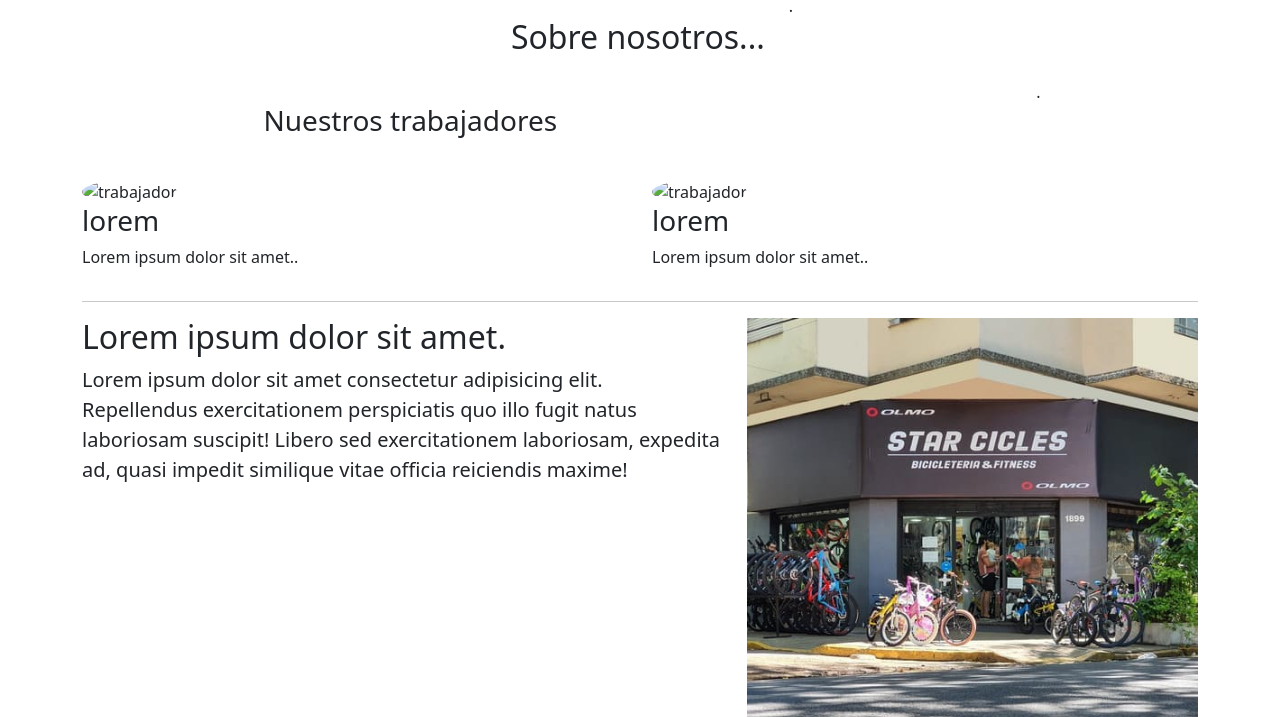
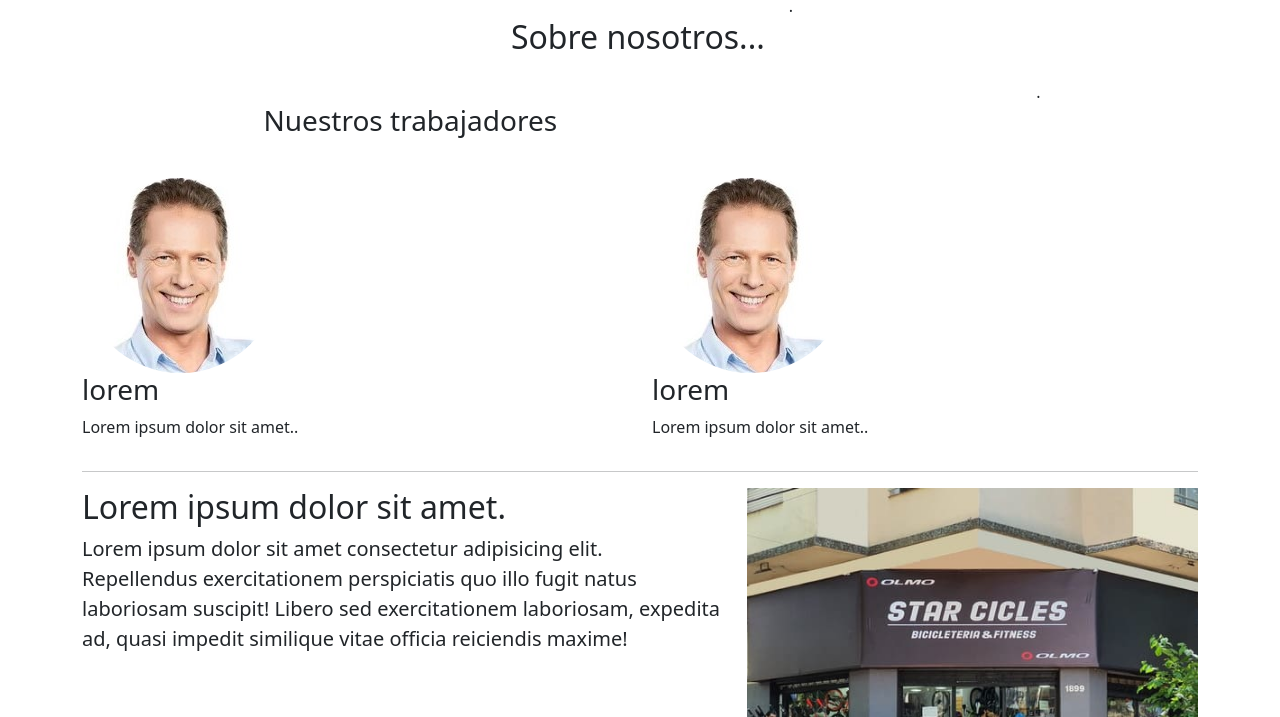
Before and after one commit to aminromero3/Ciclopartes-Romero, a website: page pages/nosotros.html in a window 1280 px wide. Shown: the part 83-800 px from the top of the page. Drawn offline with nearby package versions, Linux system fonts and the light colour scheme.

```diff
--- a/pages/nosotros.html
+++ b/pages/nosotros.html
@@ -56,13 +56,13 @@
                 <div class=" mt-3 ">
                     <div class="row">
                         <div class="col-6">
-                            <img class="img-fluid rounded-circle " src="../assets/trabajador.jpg" alt="trabajador" >
+                            <img class="img-fluid rounded-circle " src="../assets/trabajador1.jpg" alt="trabajador" >
                             <h3>lorem</h3>
                             <p>Lorem ipsum dolor sit amet..</p>
 
                         </div>
                         <div class="col-6">
-                            <img class="img-fluid rounded-circle " src="../assets/trabajador.jpg" alt="trabajador" >
+                            <img class="img-fluid rounded-circle " src="../assets/trabajador1.jpg" alt="trabajador" >
                             <h3>lorem</h3>
                             <p>Lorem ipsum dolor sit amet..</p>
 
```
